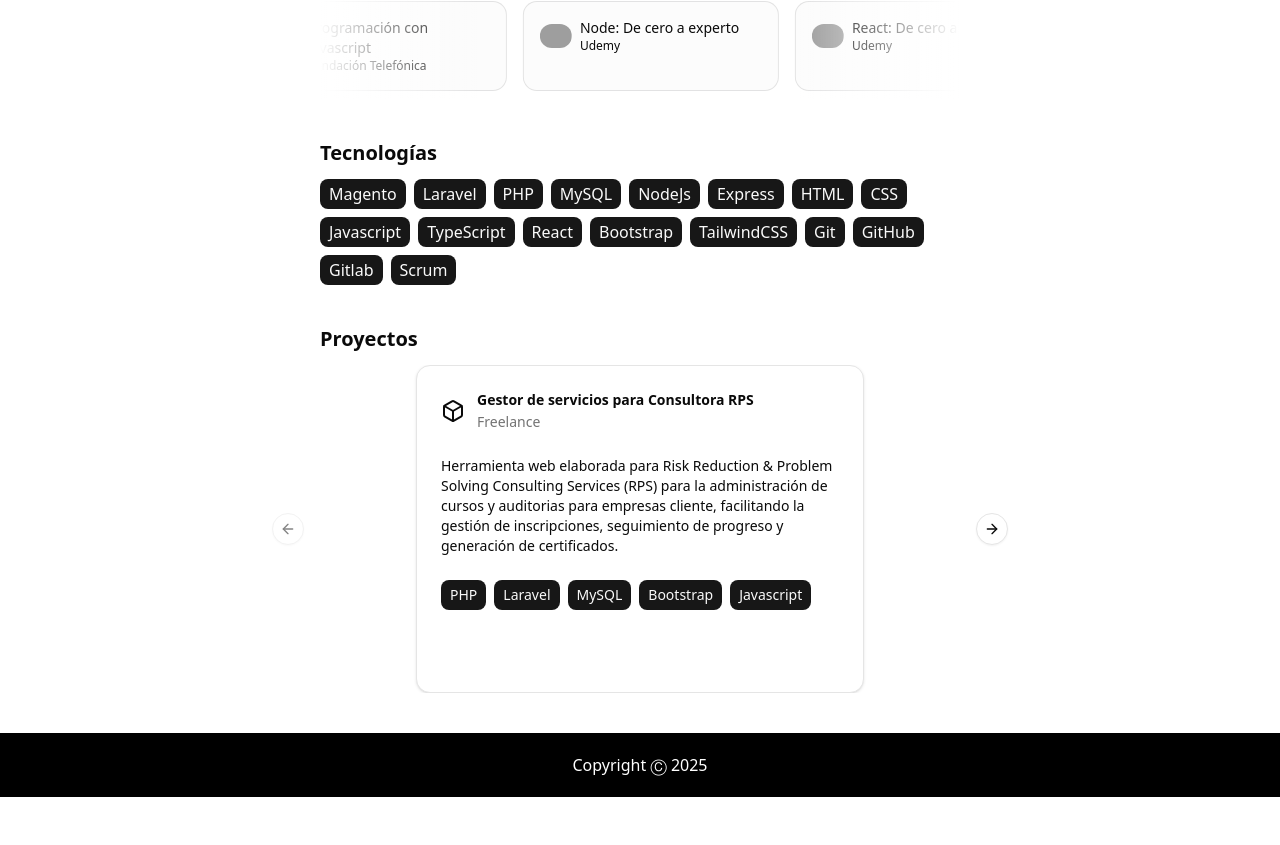
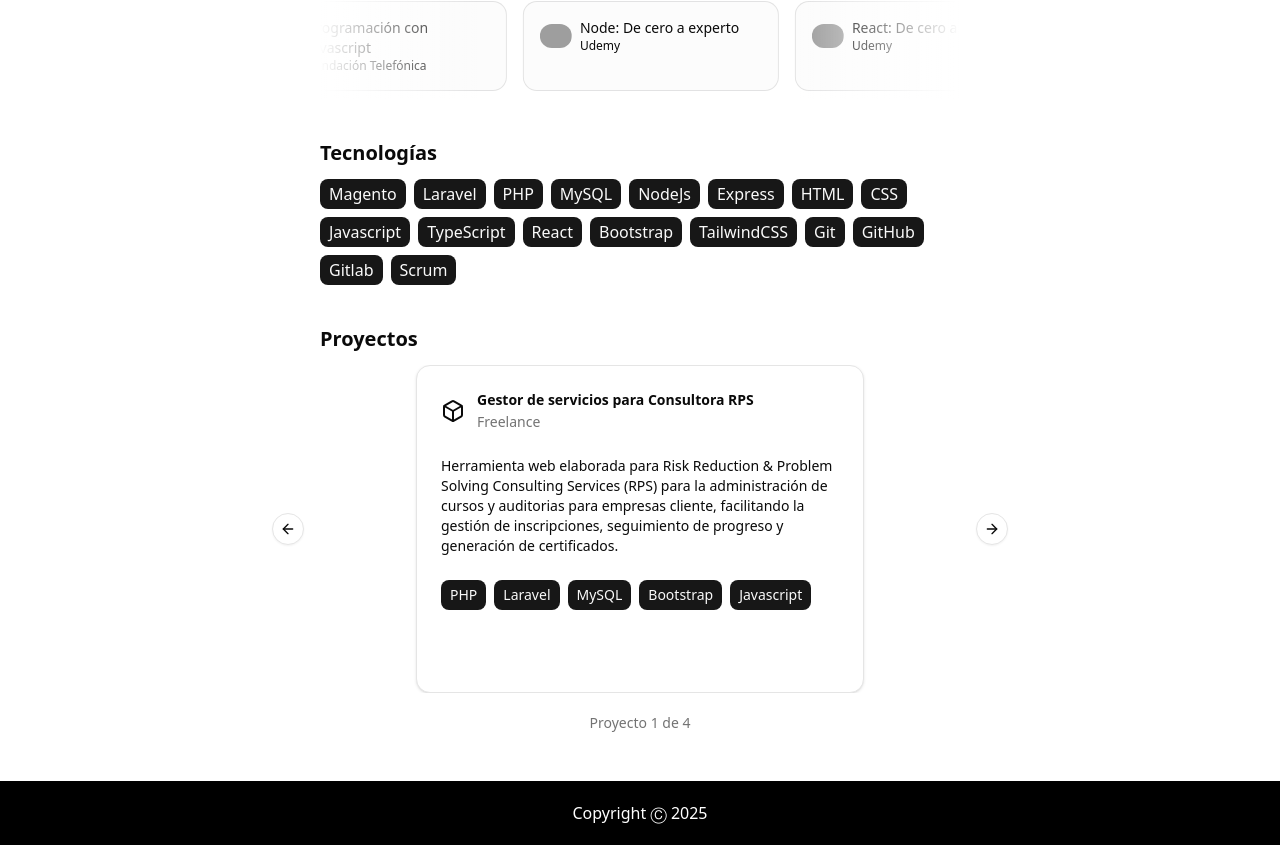
Before and after one commit to sgachuzc/Portafolio_Web, a React (Vite) app: page / in a window 1280 px wide. Shown: the part 1171-2016 px from the top of the page. Before the commit the page ends 1968 px from the top, so only its background shows below. Built offline with nearby package versions, Linux system fonts and the light colour scheme; grey boxes are pictures that could not be loaded.

Commit message:
feat(carousel): set slides counter

```diff
--- a/src/sections/ProjectsSection.tsx
+++ b/src/sections/ProjectsSection.tsx
@@ -1,8 +1,9 @@
 import { ProjectCard } from "@/components/ProjectCard"
 import { Section } from "@/components/Section"
 import { Title } from "@/components/Title"
-import { Carousel, CarouselContent, CarouselItem, CarouselNext, CarouselPrevious } from "@/components/ui/carousel"
+import { Carousel, CarouselContent, CarouselItem, CarouselNext, CarouselPrevious, type CarouselApi } from "@/components/ui/carousel"
 import type { Project } from "@/interfaces"
+import { useEffect, useState } from "react"
 
 export const ProjectsSection = () => {
 
@@ -33,10 +34,26 @@ export const ProjectsSection = () => {
       technologies: ["PHP", "MySQL", "HTML", "CSS", "Javascript", "Bootstrap"],
     },
   ]
+
+  const [api, setApi] = useState<CarouselApi>()
+  const [current, setCurrent] = useState<number>(0)
+  const [count, setCount] = useState<number>(0)
+
+  useEffect(() => {
+    if(!api) return
+
+    setCount(api.scrollSnapList().length)
+    setCurrent(api.selectedScrollSnap() + 1)
+
+    api.on("select", () => {
+      setCurrent(api.selectedScrollSnap() + 1)
+    })
+  }, [api])
+
   return (
     <Section id="projects">
       <Title title="Proyectos" />
-      <Carousel className="w-full" data-aos="zoom-in">
+      <Carousel className="w-full" data-aos="zoom-in" opts={{align: "start", loop: true}} setApi={setApi}>
         <CarouselContent>
           {
             projects.map( project => (
@@ -49,6 +66,9 @@ export const ProjectsSection = () => {
         <CarouselPrevious />
         <CarouselNext />
       </Carousel>
+      <div className="text-muted-foreground py-2 text-center text-sm">
+        Proyecto {current} de {count}
+      </div>
     </Section>
   )
 }
```
